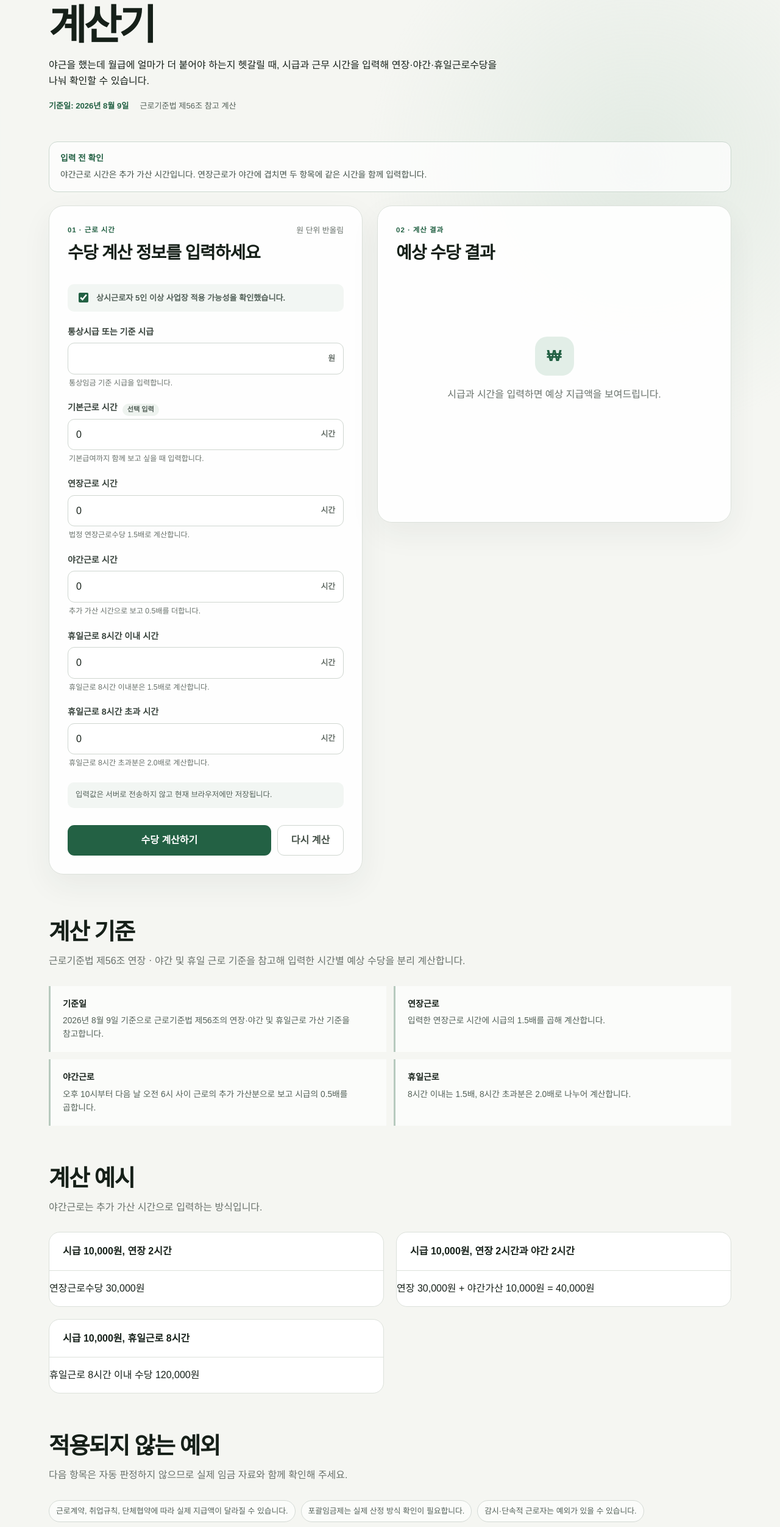
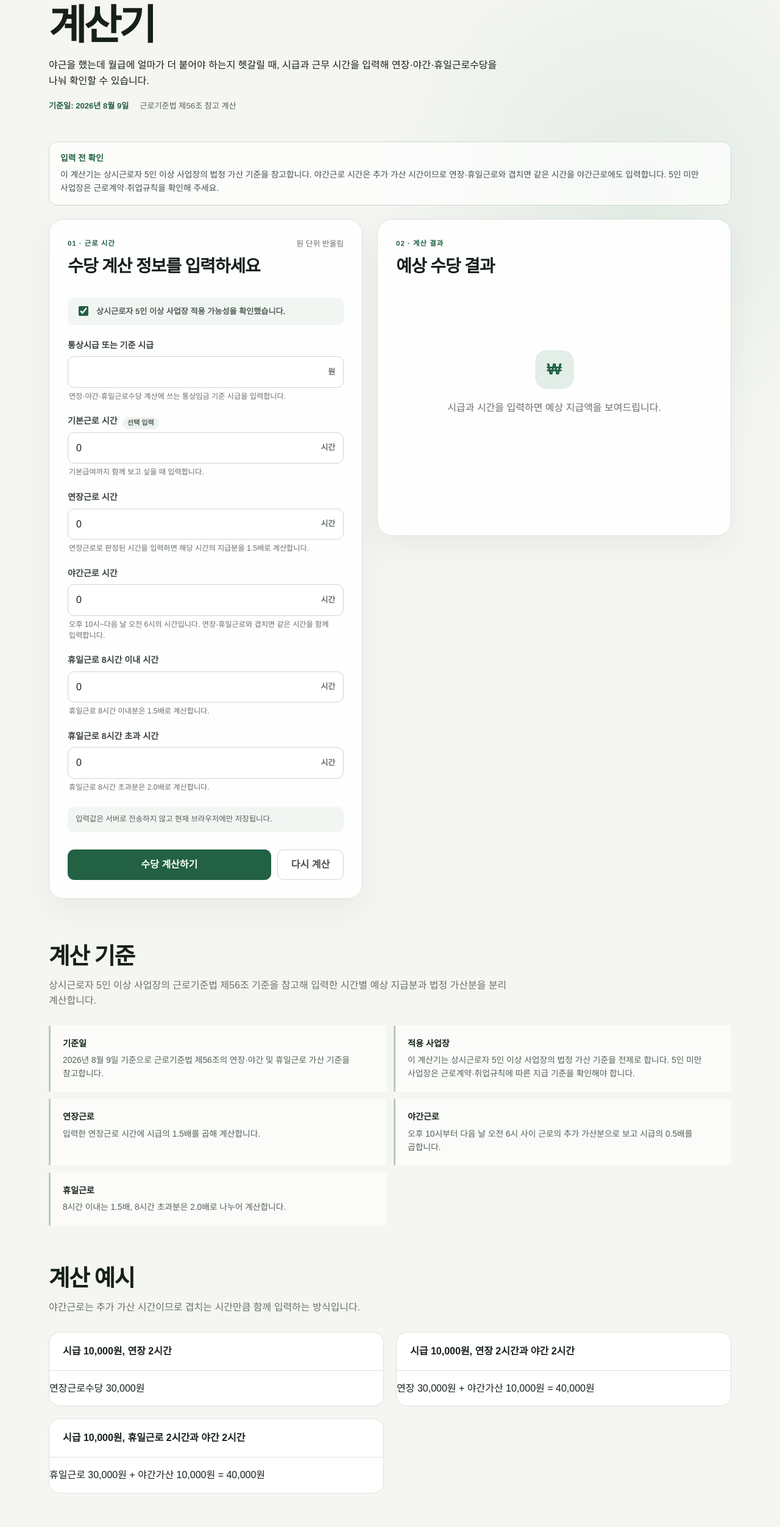
Before and after one commit to JulGi-Park/integrated-calculator, a Next.js app: page /calculators/overtime-pay in a window 1280 px wide. Shown: the part 252-2756 px from the top of the page at 61% size. Built offline with nearby package versions, Linux system fonts and the light colour scheme.

Commit message:
seo: improve overtime pay search intent coverage

```diff
--- a/components/calculators/OvertimePayCalculator.tsx
+++ b/components/calculators/OvertimePayCalculator.tsx
@@ -36,7 +36,7 @@ const fields: FieldDefinition[] = [
     label: "통상시급 또는 기준 시급",
     unit: "원",
     required: true,
-    description: "통상임금 기준 시급을 입력합니다.",
+    description: "연장·야간·휴일근로수당 계산에 쓰는 통상임금 기준 시급을 입력합니다.",
   },
   {
     name: "baseHours",
@@ -50,14 +50,14 @@ const fields: FieldDefinition[] = [
     label: "연장근로 시간",
     unit: "시간",
     required: true,
-    description: "법정 연장근로수당 1.5배로 계산합니다.",
+    description: "연장근로로 판정된 시간을 입력하면 해당 시간의 지급분을 1.5배로 계산합니다.",
   },
   {
     name: "nightHours",
     label: "야간근로 시간",
     unit: "시간",
     required: true,
-    description: "추가 가산 시간으로 보고 0.5배를 더합니다.",
+    description: "오후 10시~다음 날 오전 6시의 시간입니다. 연장·휴일근로와 겹치면 같은 시간을 함께 입력합니다.",
   },
   {
     name: "holidayHoursWithin8",
@@ -313,8 +313,9 @@ export function OvertimePayCalculator() {
       <aside className={styles.policyNotice} aria-label="계산 기준 안내">
         <strong>입력 전 확인</strong>
         <p>
-          야간근로 시간은 추가 가산 시간입니다. 연장근로가 야간에 겹치면 두
-          항목에 같은 시간을 함께 입력합니다.
+          이 계산기는 상시근로자 5인 이상 사업장의 법정 가산 기준을 참고합니다.
+          야간근로 시간은 추가 가산 시간이므로 연장·휴일근로와 겹치면 같은 시간을
+          야간근로에도 입력합니다. 5인 미만 사업장은 근로계약·취업규칙을 확인해 주세요.
         </p>
       </aside>
 
@@ -459,10 +460,6 @@ export function OvertimePayCalculator() {
                     <dd>{formatWon(result.additionalAllowanceTotal)}</dd>
                   </div>
                   <div>
-                    <dt>일반 근로 대비 추가 금액</dt>
-                    <dd>{formatWon(result.extraComparedWithRegularPay)}</dd>
-                  </div>
-                  <div>
                     <dt>전체 실제 근로시간</dt>
                     <dd>{formatHours(result.totalEnteredHours)}</dd>
                   </div>
--- a/components/calculators/OvertimePayContent.tsx
+++ b/components/calculators/OvertimePayContent.tsx
@@ -2,19 +2,34 @@ import styles from "./SeveranceContent.module.css";
 
 export const overtimePayFaqs = [
   {
-    question: "야간근로 시간은 연장근로 시간과 따로 입력하나요?",
+    question: "야간수당은 몇 시부터 계산하나요?",
     answer:
-      "네. 야간근로는 추가 가산 시간으로 봅니다. 연장근로 2시간이 모두 야간이면 연장 2시간과 야간 2시간을 함께 입력해 총 2.0배 구조로 계산합니다.",
+      "야간근로는 오후 10시부터 다음 날 오전 6시 사이의 근로입니다. 이 계산기에서는 해당 시간의 통상시급 50% 가산분을 야간근로 항목으로 계산합니다.",
+  },
+  {
+    question: "연장근로수당은 어떻게 계산하나요?",
+    answer:
+      "연장근로로 판정된 시간은 통상시급에 1.5배를 곱해 계산합니다. 예를 들어 통상시급이 10,000원이고 연장근로가 2시간이면 해당 지급분은 30,000원입니다.",
+  },
+  {
+    question: "휴일근로가 8시간을 넘으면 어떻게 계산하나요?",
+    answer:
+      "휴일근로는 8시간 이내분과 초과분을 나누어 입력합니다. 이 계산기는 이내분을 통상시급의 1.5배, 초과분을 2.0배로 계산합니다.",
+  },
+  {
+    question: "연장근로·휴일근로와 야간근로가 겹치면 어떻게 입력하나요?",
+    answer:
+      "야간 시간은 추가 가산 시간이므로 연장근로 또는 휴일근로와 겹친 시간만큼 야간근로에도 함께 입력합니다. 예를 들어 연장근로 2시간이 모두 야간이면 연장 2시간과 야간 2시간을 각각 입력합니다. 휴일근로 시간은 연장근로 항목에 다시 입력하지 않습니다.",
   },
   {
     question: "5인 미만 사업장도 같은 방식으로 계산되나요?",
     answer:
-      "상시근로자 수에 따라 법정 가산수당 적용 기준이 달라질 수 있습니다. 이 계산기는 5인 이상 사업장 적용 가능성을 전제로 참고값을 보여줍니다.",
+      "아니요. 근로기준법 제56조의 연장·야간·휴일근로 가산 규정은 상시근로자 5인 이상 사업장에 적용됩니다. 5인 미만 사업장에서도 실제 근로한 시간의 기본임금은 지급되어야 하며, 가산수당 약정이 있는지는 근로계약서나 취업규칙을 확인해야 합니다.",
   },
   {
-    question: "휴일근로 시간을 연장근로에도 중복 입력하나요?",
+    question: "통상시급에는 무엇을 입력하나요?",
     answer:
-      "아니요. 이 계산기에서는 휴일근로 8시간 이내·초과 항목의 배율에 해당 지급분이 포함되므로 같은 시간을 연장근로에 다시 입력하지 마세요. 야간근로가 겹치는 시간만 야간근로 항목에 별도로 입력합니다.",
+      "연장·야간·휴일근로수당 계산에 사용하는 시간당 통상임금을 입력합니다. 월급제인지 시급제인지, 고정적으로 지급되는 임금 항목이 무엇인지에 따라 산정이 달라질 수 있으므로 급여명세서와 근로계약서를 함께 확인하세요.",
   },
   {
     question: "포괄임금제도 결과를 그대로 쓰면 되나요?",
@@ -30,6 +45,7 @@ export const overtimePayFaqs = [
 
 const criteria = [
   ["기준일", "2026년 8월 9일 기준으로 근로기준법 제56조의 연장·야간 및 휴일근로 가산 기준을 참고합니다."],
+  ["적용 사업장", "이 계산기는 상시근로자 5인 이상 사업장의 법정 가산 기준을 전제로 합니다. 5인 미만 사업장은 근로계약·취업규칙에 따른 지급 기준을 확인해야 합니다."],
   ["연장근로", "입력한 연장근로 시간에 시급의 1.5배를 곱해 계산합니다."],
   ["야간근로", "오후 10시부터 다음 날 오전 6시 사이 근로의 추가 가산분으로 보고 시급의 0.5배를 곱합니다."],
   ["휴일근로", "8시간 이내는 1.5배, 8시간 초과분은 2.0배로 나누어 계산합니다."],
@@ -38,14 +54,14 @@ const criteria = [
 const examples = [
   ["시급 10,000원, 연장 2시간", "연장근로수당 30,000원"],
   ["시급 10,000원, 연장 2시간과 야간 2시간", "연장 30,000원 + 야간가산 10,000원 = 40,000원"],
-  ["시급 10,000원, 휴일근로 8시간", "휴일근로 8시간 이내 수당 120,000원"],
+  ["시급 10,000원, 휴일근로 2시간과 야간 2시간", "휴일근로 30,000원 + 야간가산 10,000원 = 40,000원"],
 ] as const;
 
 const cautions = [
   "근로계약, 취업규칙, 단체협약에 따라 실제 지급액이 달라질 수 있습니다.",
   "포괄임금제는 실제 산정 방식 확인이 필요합니다.",
   "감시·단속적 근로자는 예외가 있을 수 있습니다.",
-  "5인 미만 사업장은 적용 기준이 다를 수 있습니다.",
+  "상시근로자 5인 미만 사업장에는 근로기준법 제56조의 법정 가산 규정이 적용되지 않으며, 별도 약정이 있는지는 확인이 필요합니다.",
   "특례 업종, 휴게시간, 주휴일 판단에 따라 달라질 수 있습니다.",
   "실제 통상임금 산정 방식에 따라 달라질 수 있습니다.",
   "급여명세서와 근로계약서를 함께 확인해야 합니다.",
@@ -107,8 +123,8 @@ export function OvertimePayContent() {
         <div className={styles.sectionHeading}>
           <h2 id="overtime-criteria">계산 기준</h2>
           <p>
-            근로기준법 제56조 연장ㆍ야간 및 휴일 근로 기준을 참고해 입력한
-            시간별 예상 수당을 분리 계산합니다.
+            상시근로자 5인 이상 사업장의 근로기준법 제56조 기준을 참고해 입력한
+            시간별 예상 지급분과 법정 가산분을 분리 계산합니다.
           </p>
         </div>
         <dl className={styles.criteriaList}>
@@ -124,7 +140,7 @@ export function OvertimePayContent() {
       <section className={styles.section} aria-labelledby="overtime-example">
         <div className={styles.sectionHeading}>
           <h2 id="overtime-example">계산 예시</h2>
-          <p>야간근로는 추가 가산 시간으로 입력하는 방식입니다.</p>
+          <p>야간근로는 추가 가산 시간이므로 겹치는 시간만큼 함께 입력하는 방식입니다.</p>
         </div>
         <div className={styles.exampleGrid}>
           {examples.map(([input, result]) => (
--- a/components/calculators/overtimePayClientUtils.ts
+++ b/components/calculators/overtimePayClientUtils.ts
@@ -68,7 +68,6 @@ export function buildOvertimePayResultText(
     `휴일근로 8시간 초과 수당: ${formatWon(result.holidayPayOver8)}`,
     `총 예상 지급액: ${formatWon(result.totalExpectedPay)}`,
     `가산수당 합계: ${formatWon(result.additionalAllowanceTotal)}`,
-    `일반 근로 대비 추가 금액: ${formatWon(result.extraComparedWithRegularPay)}`,
     "기준: 2026년 8월 9일, 근로기준법 제56조 참고",
   ].join("\n");
 }
```
Also changed, not shown: 2 other files (tests, documents, lock files or other folders).
